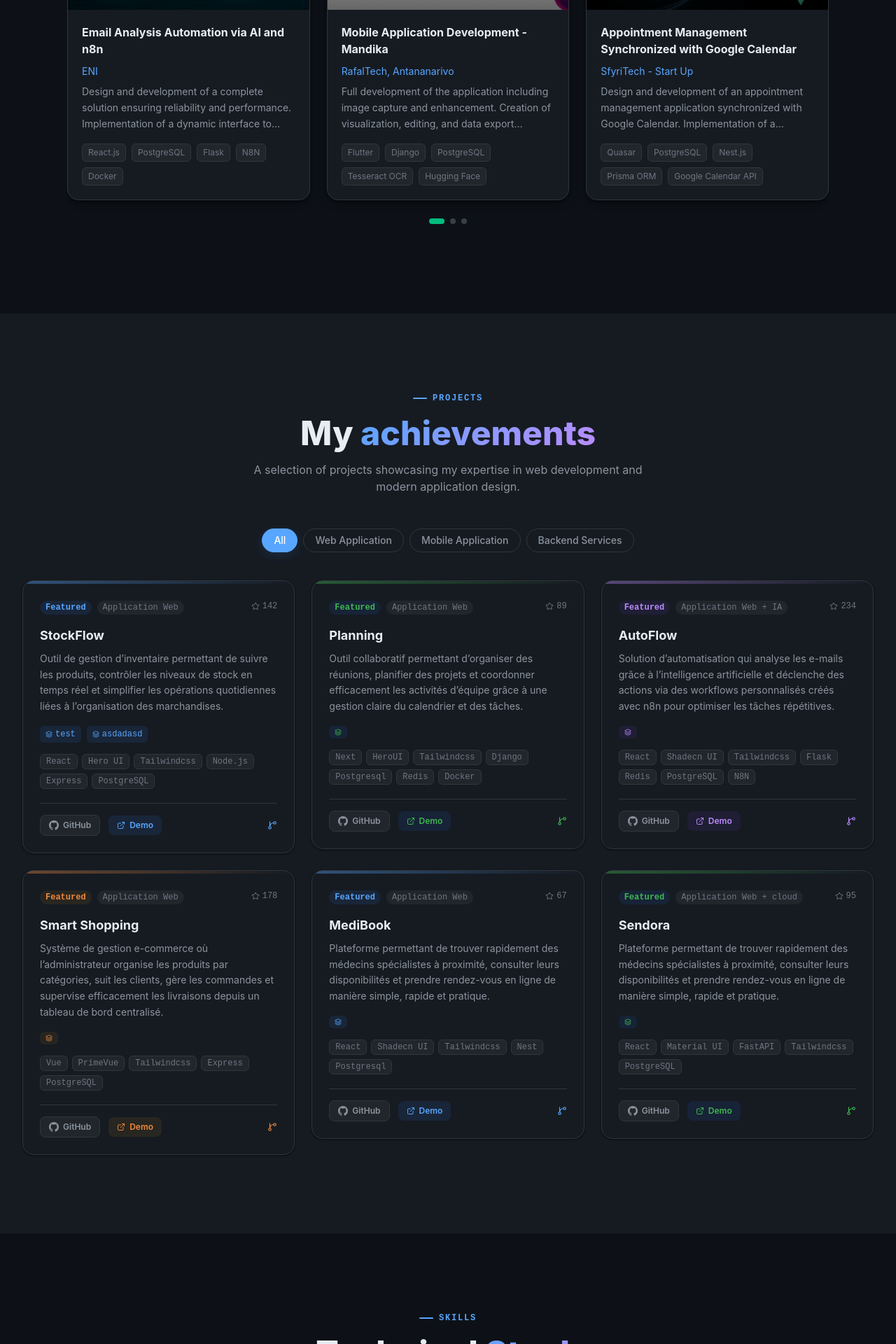
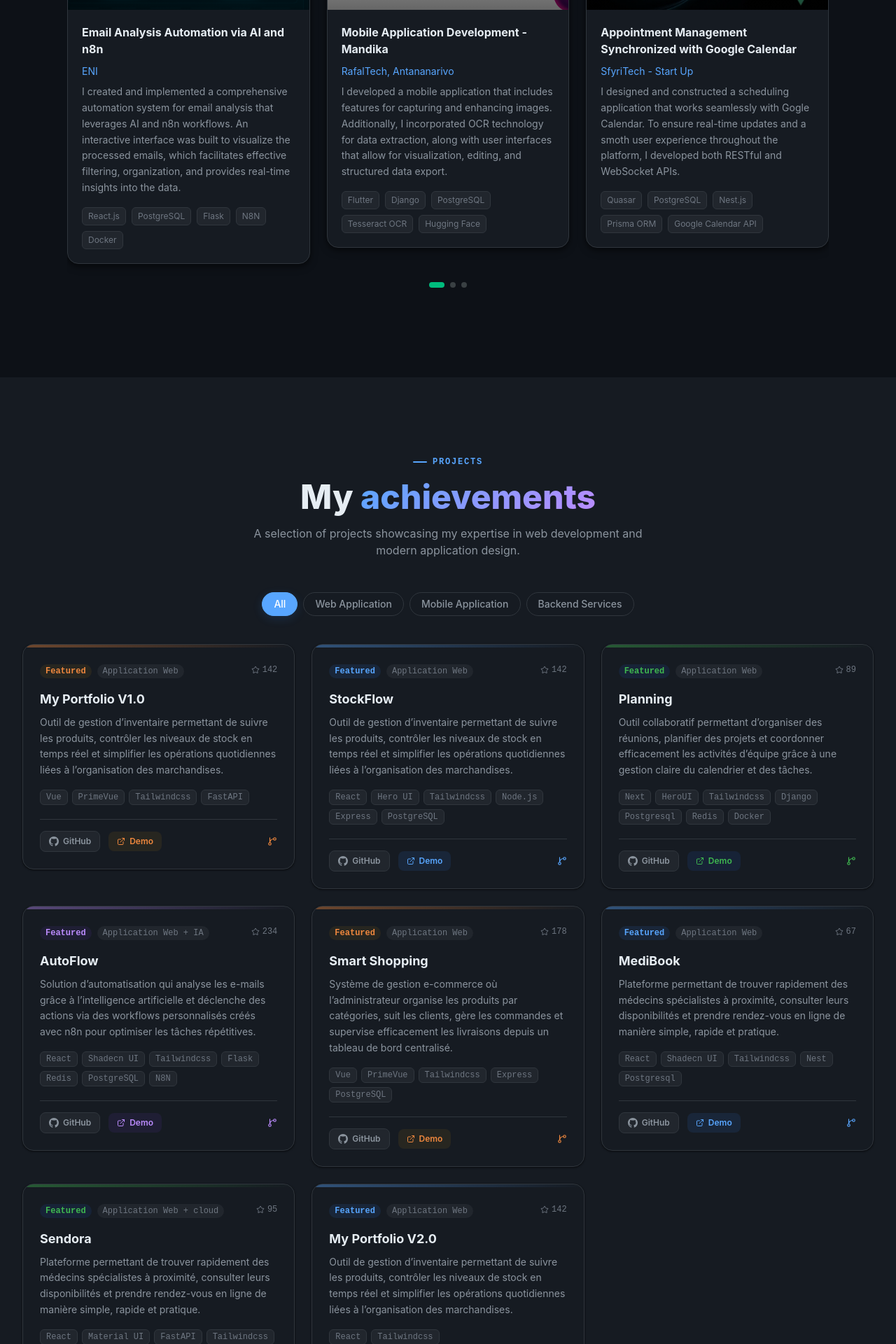
Before and after one commit to joshue-agape/react-vite-personal-portfolio, a React (Vite) app: page / in a window 1280 px wide. Shown: the part 2240-4160 px from the top of the page at 70% size. Built offline with nearby package versions, Linux system fonts and the light colour scheme.

Commit message:
Update data

```diff
--- a/src/components/sections/Experiences.tsx
+++ b/src/components/sections/Experiences.tsx
@@ -34,7 +34,7 @@ export function TimelineCard({ experience }: { experience: Experience }) {
 
                 <p className="text-sm text-(--accent) mb-2">{experience.company}</p>
 
-                <p className="text-sm leading-relaxed text-(--text-secondary) mb-4 line-clamp-3">
+                <p className="text-sm leading-relaxed text-(--text-secondary) mb-4 line-clamp-7">
                     {experience.description}
                 </p>
 
--- a/src/components/sections/Projects.tsx
+++ b/src/components/sections/Projects.tsx
@@ -83,6 +83,7 @@ function ProjectCard({ project }: { project: (typeof projects)[0] }) {
                     </AnimatePresence>
                 </p>
 
+                {project.metrics.length > 0 && (
                     <div className="flex flex-wrap gap-2 mb-4">
                         {project.metrics.map((m) => (
                             <span
@@ -95,6 +96,7 @@ function ProjectCard({ project }: { project: (typeof projects)[0] }) {
                             </span>
                         ))}
                     </div>
+                )}
 
                 <div className="flex flex-wrap gap-1.5 mb-5">
                     {project.tags.map((tag) => (
--- a/src/data/experiences.ts
+++ b/src/data/experiences.ts
@@ -17,7 +17,7 @@ export const experiences: Experience[] = [
         company: 'ENI',
         location: 'Fianarantsoa 301, Madagascar',
         description:
-            'Design and development of a complete solution ensuring reliability and performance. Implementation of a dynamic interface to visualize analyzed emails and integration of data processed by n8n workflows with filtering and organization.',
+            "I created and implemented a comprehensive automation system for email analysis that leverages AI and n8n workflows. An interactive interface was built to visualize the processed emails, which facilitates effective filtering, organization, and provides real-time insights into the data.",
         tags: ['React.js', 'PostgreSQL', 'Flask', 'N8N', 'Docker'],
         image: '/experiences/n8n-autoflow.png',
     },
@@ -28,7 +28,7 @@ export const experiences: Experience[] = [
         company: 'RafalTech, Antananarivo',
         location: 'Full Remote',
         description:
-            'Full development of the application including image capture and enhancement. Creation of visualization, editing, and data export interfaces, and implementation of an adaptable OCR engine to extract information according to specifications.',
+            'I developed a mobile application that includes features for capturing and enhancing images. Additionally, I incorporated OCR technology for data extraction, along with user interfaces that allow for visualization, editing, and structured data export.',
         tags: ['Flutter', 'Django', 'PostgreSQL', 'Tesseract OCR', 'Hugging Face'],
         image: '/experiences/flutter-django.png',
     },
@@ -39,7 +39,7 @@ export const experiences: Experience[] = [
         company: 'SfyriTech - Start Up',
         location: 'Antananarivo, Madagascar',
         description:
-            'Design and development of an appointment management application synchronized with Google Calendar. Implementation of a RESTful and WebSocket API for real-time communication and front-end and back-end development for a smooth and responsive user interface.',
+            'I designed and constructed a scheduling application that works seamlessly with Gogle Calendar. To ensure real-time updates and a smoth user experience throughout the platform, I developed both RESTful and WebSocket APIs.',
         tags: ['Quasar', 'PostgreSQL', 'Nest.js', 'Prisma ORM', 'Google Calendar API'],
         image: '/experiences/nest-vue.webp',
     },
@@ -50,8 +50,8 @@ export const experiences: Experience[] = [
         company: 'SfyriTech - Start Up',
         location: 'Full Remote',
         description:
-            'Optimization of existing code to improve performance and usability. Development of new features according to client requirements and bug fixes to enhance the user experience.',
-        tags: ['Node.js', 'Express', 'Docker', 'websocket'],
+            'I improved backend performance by refining the existing code and addressing critical issues. Furthermore, I created new API features tailored to client requirements, which enhanced usability, scalability, and the overall reliability of the system.',
+        tags: ['Node.js', 'Express', 'Sequelize ORM', 'Docker', 'websocket'],
         image: '/experiences/node-express.jpg',
     },
     {
@@ -61,8 +61,8 @@ export const experiences: Experience[] = [
         company: 'Open Data / Open Delivery',
         location: 'Antsirabe, Madagascar',
         description:
-            'Design and development of front-end and back-end aspects of websites and web applications. Implementation of software solutions tailored to client needs and development of custom features according to specifications.',
-        tags: ['vue.js', 'PHP', 'Laravel', 'jQuery', 'MySQL'],
+            'Contributed to the full-stack development of an order and delivery management system. Implemented custom features and scalable solutions tailored to client requirements, improving operational efficiency.',
+        tags: ['Vue.js', 'PHP', 'Laravel', 'jQuery', 'MySQL'],
         image: '/experiences/laravel.png',
     },
 ];
--- a/src/data/projects.ts
+++ b/src/data/projects.ts
@@ -13,6 +13,19 @@ export type Project = {
 
 export const projects: Project[] = [
     {
+        title: 'My Portfolio V1.0',
+        description:
+            'Outil de gestion d’inventaire permettant de suivre les produits, contrôler les niveaux de stock en temps réel et simplifier les opérations quotidiennes liées à l’organisation des marchandises.',
+        tags: ['Vue', 'PrimeVue', 'Tailwindcss', 'FastAPI'],
+        category: 'Application Web',
+        github: '#',
+        demo: '#',
+        stars: 142,
+        featured: true,
+        metrics: [],
+        color: 'orange',
+    },
+    {
         title: 'StockFlow',
         description:
             'Outil de gestion d’inventaire permettant de suivre les produits, contrôler les niveaux de stock en temps réel et simplifier les opérations quotidiennes liées à l’organisation des marchandises.',
@@ -22,7 +35,7 @@ export const projects: Project[] = [
         demo: '#',
         stars: 142,
         featured: true,
-        metrics: ['test', 'asdadasd'],
+        metrics: [],
         color: 'accent',
     },
     {
@@ -35,7 +48,7 @@ export const projects: Project[] = [
         demo: '#',
         stars: 89,
         featured: true,
-        metrics: [''],
+        metrics: [],
         color: 'green',
     },
     {
@@ -48,7 +61,7 @@ export const projects: Project[] = [
         demo: '#',
         stars: 234,
         featured: true,
-        metrics: [''],
+        metrics: [],
         color: 'purple',
     },
     {
@@ -61,7 +74,7 @@ export const projects: Project[] = [
         demo: '#',
         stars: 178,
         featured: true,
-        metrics: [''],
+        metrics: [],
         color: 'orange',
     },
     {
@@ -74,7 +87,7 @@ export const projects: Project[] = [
         demo: '#',
         stars: 67,
         featured: true,
-        metrics: [''],
+        metrics: [],
         color: 'accent',
     },
     {
@@ -87,8 +100,21 @@ export const projects: Project[] = [
         demo: '#',
         stars: 95,
         featured: true,
-        metrics: [''],
+        metrics: [],
         color: 'green',
+    },
+    {
+        title: 'My Portfolio V2.0',
+        description:
+            'Outil de gestion d’inventaire permettant de suivre les produits, contrôler les niveaux de stock en temps réel et simplifier les opérations quotidiennes liées à l’organisation des marchandises.',
+        tags: ['React', 'Tailwindcss'],
+        category: 'Application Web',
+        github: '#',
+        demo: '#',
+        stars: 142,
+        featured: true,
+        metrics: [],
+        color: 'accent',
     },
 ];
 
@@ -103,8 +129,15 @@ export type ToolBox = {
 export const toolbox: ToolBox[] = [
     {
         source: 'https://github.com/joshue-agape/ps-git-aliases',
-        title: 'Git',
+        title: 'Git CLI',
         description: 'Predefined Git aliases to speed up common version control workflows.',
+        color: 'purple',
+        type: 'Alias PowerShell Windows',
+    },
+    {
+        source: 'https://github.com/joshue-agape/ps-docker-aliases',
+        title: 'Docker CLI',
+        description: 'Predefined Docker aliases to speed up common version control workflows.',
         color: 'accent',
         type: 'Alias PowerShell Windows',
     },
```
Lines whose indentation alone changed are shown as unchanged.
